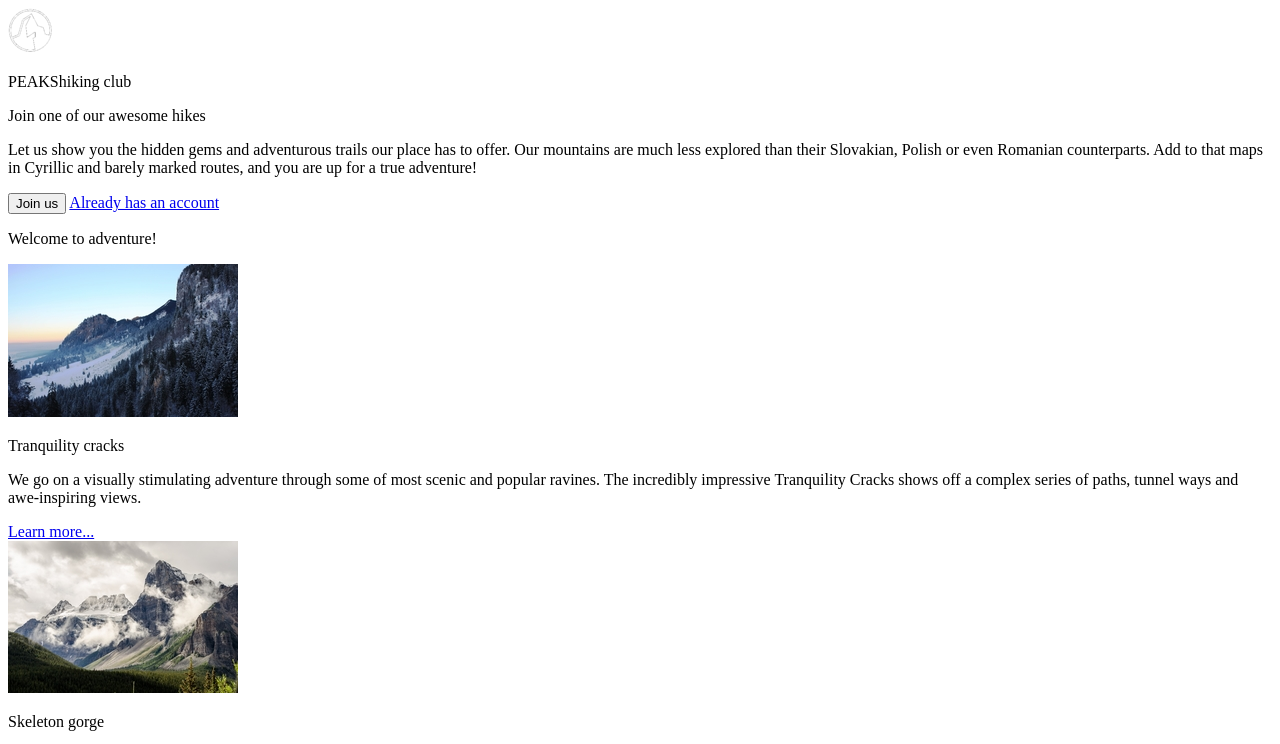
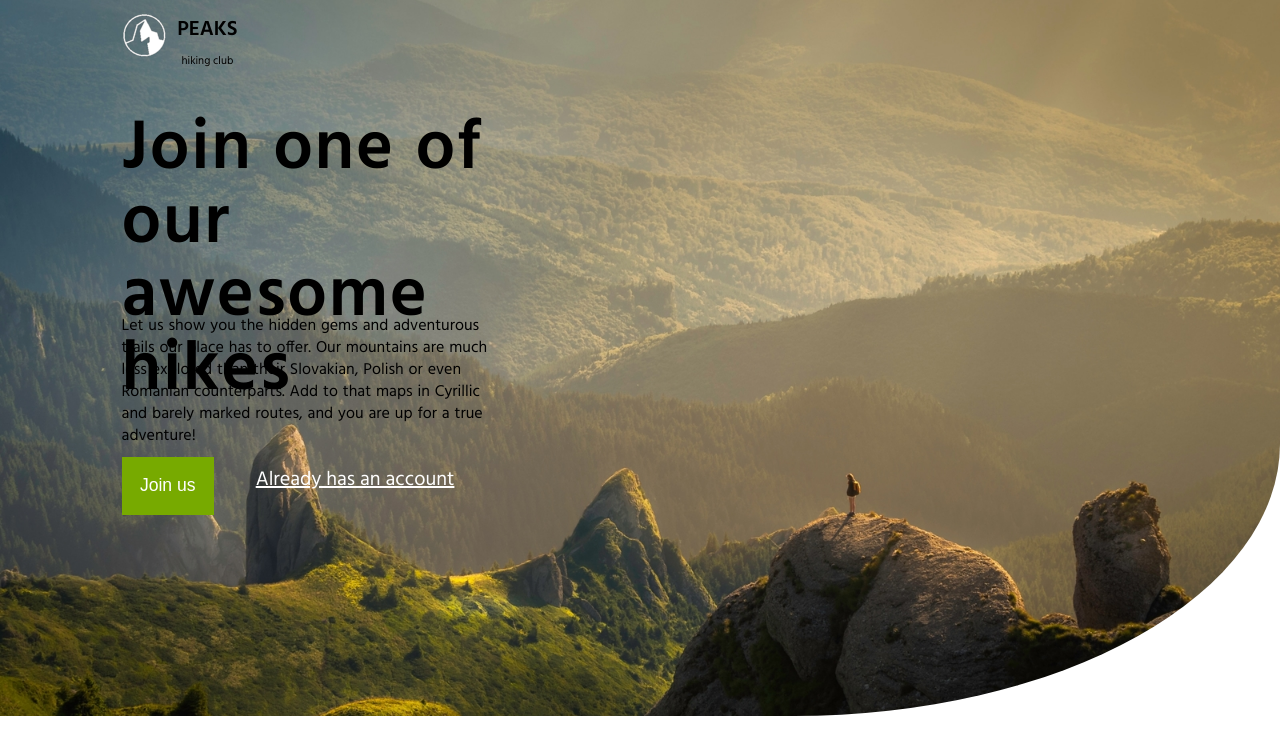
Before and after one commit to AntonEmin/FL-12, a plain HTML site: page FL12_HW3/homework/index.html in a window 1280 px wide. Shown: the top 744 px of the page. Drawn offline with Linux system fonts and the light colour scheme; a web font is replaced by a local one.

Commit message:
pre-final commit

```diff
--- a/FL12_HW3/homework/scss/_main.scss
+++ b/FL12_HW3/homework/scss/_main.scss
@@ -1 +1,150 @@
-// Write your styles here
+html{
+    margin: 0;
+}
+body {
+    width: 100%;
+    margin: 0;
+}
+.header {
+    background-image: url($headerImg);
+    background-position: center;
+    background-size: cover;
+    border-bottom-right-radius: 38%;
+    height:716px;
+    &-wrap {
+        width: 50%;
+        height: 70%;
+        margin: 0 9%;
+        div {
+            display: flex;
+            justify-content: space-between;
+            height:15%;
+            width: 53%;
+        }
+        .landing-logo {
+            display: inline-flex;
+            width: min-content;
+            height: 10%;
+        }
+    }
+    &_heading {
+        width: 60%;
+        height: 40%;
+        margin-top: 8%;
+        margin-left: 1%;
+        margin-bottom: 0;
+        font-size: 4.4rem;
+        letter-spacing: 0.1rem;
+        line-height: 4.6rem;
+        word-spacing: 0.1rem;
+        font-weight: bold;
+        font-family: map-get($font, hind), sans-serif;
+    }
+    &_text {
+        width: 60%;
+        height: 25%;
+        margin-top: 0;
+        margin-bottom: 0;
+        margin-left: 1%;
+        word-spacing: 1px;
+        line-height: 22px;
+        font-family: map-get($font, hind), sans-serif;
+    }
+    &_button {
+        margin-top: 5%;
+        margin-left: 2%;
+        width: 27%;
+        color: #fff;
+        background-color: $buttonColor;
+        border: none;
+        font-size: 1.1rem;
+    }
+}
+.login {
+    margin-top: 7%;
+    font-size: 1.25rem;
+    color: #fff;
+    font-family: map-get($font, hind), sans-serif;
+}
+
+.landing-logo {
+    padding-top: 2%;
+    margin-left: 1%;
+    img{
+        height: 90%;
+    }
+    p {
+        margin: 0;
+        margin-left: 10%;
+        font-weight: bolder;
+        font-size: 1.3rem;
+        font-family: map-get($font, hind), sans-serif;
+     }
+     span {
+        display: block;
+        text-align: center;
+        margin-top: 10%;
+        white-space: nowrap;
+        font-size: 0.7rem;
+        font-weight: lighter;
+    }
+}
+.section {
+    margin: 2% 20%;
+    width: 60%;
+    height: 1400px;
+    color: #fff;
+    &_text {
+        margin-bottom: 4%;
+        text-align: center;
+        font-size: 2.5rem;
+        font-weight: 600;
+        font-family: map-get($font, sspro), sans-serif;
+        letter-spacing: 1px;
+        color: #000;
+    }
+    &_card_wrap {
+        display: flex;
+        flex-direction: column;
+        justify-content: space-between;
+        height: 75%;
+    }
+    &_card {
+        display: flex;
+        flex-direction: row;
+        height: 30%;
+        background-color: $cardBgColor;
+        border-radius: 10px;
+
+    }
+    &_card_img {
+        margin: 2%;
+        width: 95%;
+        border-radius: 10px;
+
+    }
+    &_card_right_container {
+
+    }
+    &_card_heading {
+
+    }
+    &_card_text {
+
+    }
+    &_link {
+
+    }
+
+}
+.footer {
+    background-color: $footerColor;
+}
+.footer-wrap{
+    display: flex;
+    flex-direction: row;
+    justify-content: space-between;
+    justify-items: center;
+    width: 80%;
+    margin: 0 10%;
+}
--- a/FL12_HW3/homework/scss/_variables1.scss
+++ b/FL12_HW3/homework/scss/_variables1.scss
@@ -0,0 +1,13 @@
+$bodyBackgroundColor: white;
+$headerImg: "../img/m-h-day.jpg";
+$underlineColor: #14a0c7;
+$buttonColor: #7a0;
+$cardBgColor: #21232e;
+$gradientColorStart: #679709;
+$gradientColorEnd: #2e5cd3;
+$footerColor: #21232e;
+$font: (
+ sspro: 'Source Sans Pro',
+ hind: 'Hind',
+ fresca: 'Fresca',
+);
--- a/FL12_HW3/homework/scss/_variables2.scss
+++ b/FL12_HW3/homework/scss/_variables2.scss
@@ -0,0 +1,13 @@
+$bodyBackgroundColor: #21232e;
+$headerImg: "../img/m-h-night.jpg";
+$underlineColor: #ff4e33;
+$buttonColor: #e3ac00;
+$cardBgColor: #3b3f50;
+$gradientColorStart: #e1a902;
+$gradientColorEnd: #922c52;
+$footerColor: #3b3f50;
+$font: (
+ sspro: 'Source Sans Pro',
+ hind: 'Hind',
+ fresca: 'Fresca',
+);
```
Also changed, not shown: FL12_HW3/homework/koala-config.json (added, +46 -0 lines), FL12_HW3/homework/css/style1.css, FL12_HW3/homework/css/style2.css.
